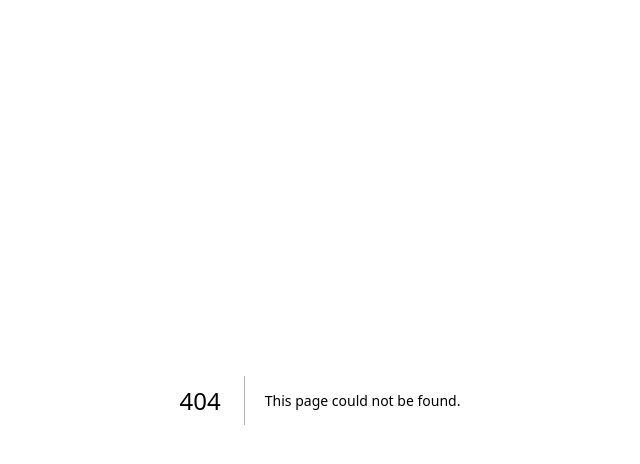
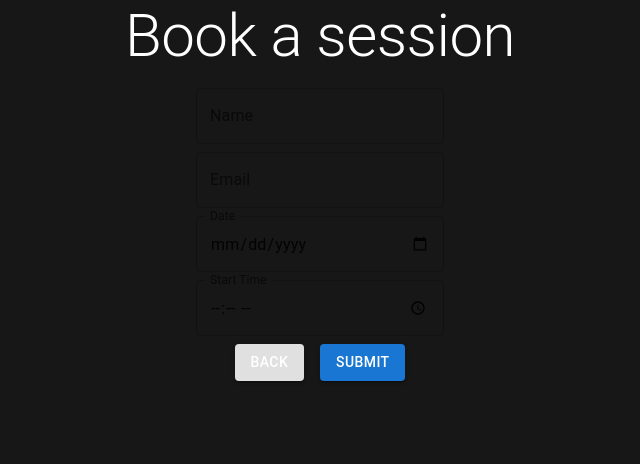
Before and after one commit to lordpablo125/booking-service-app, a Next.js app: page /center/1/service/1 in a window 1280 px wide. Before the commit this address had no page. Shown: the top 464 px of the page, without its empty margins (320-960 px from the left). Built offline with nearby package versions, Linux system fonts and the light colour scheme; what @mui/material-nextjs would draw is missing.

Commit message:
change nested route

```diff
--- a/src/app/center/[id]/page.tsx
+++ b/src/app/center/[centerId]/page.tsx
@@ -1,52 +1,60 @@
 import ServicesCard from '@/components/ServicesCard'
 import { use } from 'react'
 
-const Id = ({ params }) => {
-  const { id }: { id: string } = use(params)
+const ServicePage = ({ params }) => {
+  const { centerId }: { id: string } = use(params)
+  // const par = use(params)
+  console.log('***  ~ Id  ~ par:', centerId)
   // name, duration, price, and a brief description.
-  const centers = [
+  const services = [
     {
+      id: 'hair_service',
       name: 'Hair Services',
       duration: '1hs',
-      price: 20,
+      price: 25,
       description: 'qweqweqe'
     },
     {
+      id: 'body_tratments',
       name: 'Body Treatments',
       duration: '1hs',
       price: 20,
       description: 'xvdsfsdf'
     },
     {
+      id: 'nail',
       name: 'Nail Services',
       duration: '1hs',
-      price: 20,
+      price: 15,
       description: 'xvdsfsdf'
     },
     {
+      id: 'spa',
       name: 'Spa & Relaxation',
       duration: '1hs',
-      price: 20,
+      price: 32,
       description: 'asd'
     },
     {
+      id: 'makeup',
       name: 'Makeup Services',
       duration: '1hs',
-      price: 20,
+      price: 22,
       description: 'asd'
     },
     {
+      id: 'hair_removal',
       name: 'Hair Removal',
       duration: '1hs',
-      price: 20,
+      price: 17,
       description: 'asd'
     }
   ]
   return (
     <>
-      <ServicesCard centers={centers} />
+      <ServicesCard services={services} centerId={centerId} />
     </>
   )
 }
 
-export default Id
+export default ServicePage
--- a/src/app/booking/page.tsx
+++ b/src/app/center/[centerId]/service/[serviceId]/page.tsx
@@ -1,6 +1,9 @@
 import BookingForm from '@/components/BookingForm'
+import { use } from 'react'
 
 const PageBooking = ({ params }) => {
+  const { centerId, serviceId }: { id: string } = use(params)
+  console.log(`***  ~ PageBooking  ~:`, { centerId, serviceId })
   const centers = [
     {
       name: 'Pepe1',
@@ -20,7 +23,7 @@ const PageBooking = ({ params }) => {
   ]
   return (
     <>
-      <BookingForm centers={centers} />
+      <BookingForm centerId={centerId} serviceId={serviceId} />
     </>
   )
 }
--- a/src/components/BookingForm.tsx
+++ b/src/components/BookingForm.tsx
@@ -1,10 +1,8 @@
 'use client'
-import { Employee, Passager, Trip } from '@/types'
 import {
   Alert,
   Box,
   Button,
-  MenuItem,
   Snackbar,
   SnackbarCloseReason,
   TextField,
@@ -14,22 +12,42 @@ import Link from 'next/link'
 import { useRouter } from 'next/navigation'
 import React, { FC, useState } from 'react'
 import { format, addDays, add } from 'date-fns'
+import { useForm } from 'react-hook-form'
+import { yupResolver } from '@hookform/resolvers/yup'
+import * as yup from 'yup'
 
 type TripFormProps = {
   title: string
   trip?: Trip
 }
 
-const BookingForm: FC<TripFormProps> = ({ title, trip = {} }) => {
+const BookingForm: FC<TripFormProps> = ({ centerId, serviceId }) => {
   const tomorrow = format(addDays(new Date(), 1), 'yyyy-MM-dd')
+
   const { push } = useRouter()
   const [open, setOpen] = useState(false)
+  const schema = yup.object({
+    Name: yup.string().required('Name is required'),
+    Email: yup.string().email('Invalid email').required('Email is required'),
+    date: yup
+      .date()
+      .min(tomorrow, 'Date must be tomorrow or later')
+      .required('Date is required'),
+    startTime: yup.string().required('Start time is required')
+  })
+  const {
+    register,
+    handleSubmit,
+    formState: { errors }
+  } = useForm({
+    resolver: yupResolver(schema)
+  })
 
   // const { mutate: createTrip, isSuccess: isCreateSuccess } = useCreateTrips()
 
   const handleSuccess = () => {
     setOpen(true)
-    // push(`/trips`)
+    push(`/`)
   }
 
   const handleClose = (
@@ -43,19 +61,8 @@ const BookingForm: FC<TripFormProps> = ({ title, trip = {} }) => {
     setOpen(false)
   }
 
-  const handleSubmit = async (e: any) => {
-    e.preventDefault()
-    const formData = new FormData(e.target)
-    const data: any = Object.fromEntries(formData.entries())
-    const passagersArray = passagers.map((pas) => pas.documentId)
-
-    const { startTime } = data
-    const [hora, minutos] = startTime.split(':').map(Number)
-    const hoy = new Date()
-    const horaBase = new Date(hoy.setHours(hora, minutos, 0, 0))
-    const nuevaHora = add(horaBase, { hours: 3 })
-    const endTime = format(nuevaHora, 'HH:mm')
-
+  const onSubmit = async (data) => {
+    console.log(' Form data:', data)
     // await createTrip({
     //   ...data,
     //   passagers: passagersArray,
@@ -63,9 +70,9 @@ const BookingForm: FC<TripFormProps> = ({ title, trip = {} }) => {
     //   endTime: endTime + ':00'
     // })
 
-    if (isCreateSuccess) {
-      handleSuccess()
-    }
+    // if (isCreateSuccess) {
+    //   handleSuccess()
+    // }
   }
 
   // name, email, date, and time.
@@ -77,28 +84,41 @@ const BookingForm: FC<TripFormProps> = ({ title, trip = {} }) => {
       </Typography>
       <Box
         component='form'
-        onSubmit={handleSubmit}
+        onSubmit={handleSubmit(onSubmit)}
         className='flex flex-col gap-2 max-w-[300px] my-4 mx-auto'
       >
-        <TextField label='Name' name='Name' type='text' required />
-        <TextField label='Email' name='Email' type='email' required />
+        <TextField
+          label='Name'
+          {...register('Name')}
+          error={!!errors.Name}
+          helperText={errors.Name?.message}
+        />
 
         <TextField
-          label='date'
-          name='date'
+          label='Email'
+          type='email'
+          {...register('Email')}
+          error={!!errors.Email}
+          helperText={errors.Email?.message}
+        />
+
+        <TextField
+          label='Date'
           type='date'
-          slotProps={{
-            input: { min: tomorrow },
-            inputLabel: { shrink: true }
-          }}
-          required
+          {...register('date')}
+          inputProps={{ min: tomorrow }}
+          InputLabelProps={{ shrink: true }}
+          error={!!errors.date}
+          helperText={errors.date?.message}
         />
+
         <TextField
-          label='startTime'
-          name='startTime'
+          label='Start Time'
           type='time'
-          slotProps={{ inputLabel: { shrink: true } }}
-          required
+          {...register('startTime')}
+          InputLabelProps={{ shrink: true }}
+          error={!!errors.startTime}
+          helperText={errors.startTime?.message}
         />
 
         <Box className='mx-auto'>
--- a/src/components/CentersCard.tsx
+++ b/src/components/CentersCard.tsx
@@ -1,16 +1,8 @@
 'use client'
 import { Boat, CenterCardProps } from '@/types'
-import {
-  Box,
-  Button,
-  Card,
-  CardContent,
-  CardMedia,
-  Typography
-} from '@mui/material'
+import { Box, Card, CardContent, CardMedia, Typography } from '@mui/material'
 import Link from 'next/link'
 import { FC } from 'react'
-import AddIcon from '@mui/icons-material/Add'
 
 const CentersCard: FC<CenterCardProps> = ({ centers }) => {
   return (
@@ -18,12 +10,7 @@ const CentersCard: FC<CenterCardProps> = ({ centers }) => {
       <Typography className='text-center' variant='h2'>
         Center list
       </Typography>
-      <Link href={`/center/create`} className=' my-4' passHref>
-        <Button color='primary' variant='outlined'>
-          <AddIcon />
-          Add new
-        </Button>
-      </Link>
+
       {/* center's logo, name, brief description, and offered services. */}
       {centers?.length > 0 &&
         centers.map((center: Boat, index) => (
--- a/src/components/ServicesCard.tsx
+++ b/src/components/ServicesCard.tsx
@@ -1,37 +1,29 @@
 'use client'
 import { Boat, CenterCardProps } from '@/types'
-import {
-  Box,
-  Button,
-  Card,
-  CardContent,
-  CardMedia,
-  Typography
-} from '@mui/material'
-import Link from 'next/link'
+import { Box, Card, CardContent, Typography } from '@mui/material'
+import { useRouter } from 'next/navigation'
 import { FC } from 'react'
-import AddIcon from '@mui/icons-material/Add'
 
-const ServicesCard: FC<CenterCardProps> = ({ centers }) => {
+//revisar los types
+const ServicesCard: FC<CenterCardProps> = ({ services, centerId }) => {
+  const router = useRouter()
+
+  const handleRedirection = (id) => {
+    console.log('***  ~ handleRedirection  ~ id:', id, ' centerId ', centerId)
+    router.push(`/center/${centerId}/service/${id}`)
+  }
   return (
     <Box className='flex flex-col items-center '>
       <Typography className='text-center' variant='h2'>
         Services list
       </Typography>
-      <Link href={`/center/create`} className=' my-4' passHref>
-        <Button color='primary' variant='outlined'>
-          <AddIcon />
-          Add new
-        </Button>
-      </Link>
-      <Box className='flex justify-center flex-wrap gap-4'>
-        {centers?.length > 0 &&
-          centers.map((center: Boat, index) => (
-            <Link
-              href={`/center/${index}`}
-              className=' my-4'
-              passHref
+
+      <Box className='flex justify-center flex-wrap gap-4 mt-5'>
+        {services?.length > 0 &&
+          services.map((center: Boat, index) => (
+            <Box
               key={center.name + index}
+              onClick={() => handleRedirection(center.id)}
             >
               <Card className='mb-4' sx={{ width: 345, height: 200 }}>
                 <CardContent>
@@ -48,10 +40,13 @@ const ServicesCard: FC<CenterCardProps> = ({ centers }) => {
                     <Typography variant='h6' sx={{ color: 'text.secondary' }}>
                       Description: {center.description}
                     </Typography>
+                    <Typography variant='h6' sx={{ color: 'text.secondary' }}>
+                      ididiid: {center.id}
+                    </Typography>
                   </Box>
                 </CardContent>
               </Card>
-            </Link>
+            </Box>
           ))}
       </Box>
     </Box>
```
